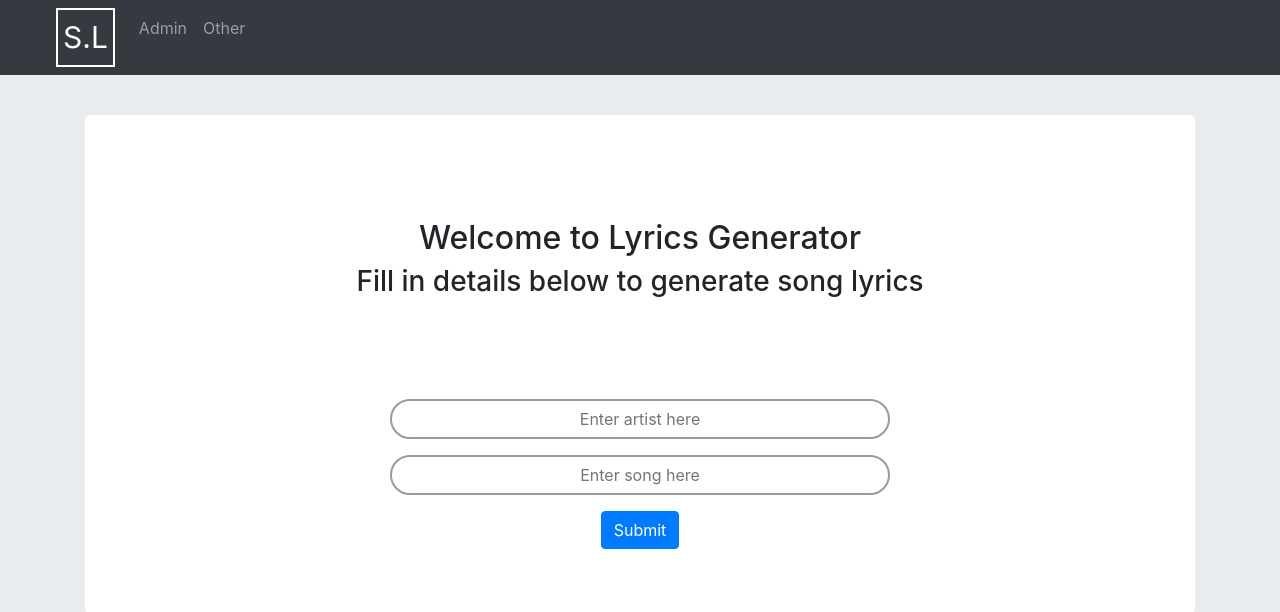
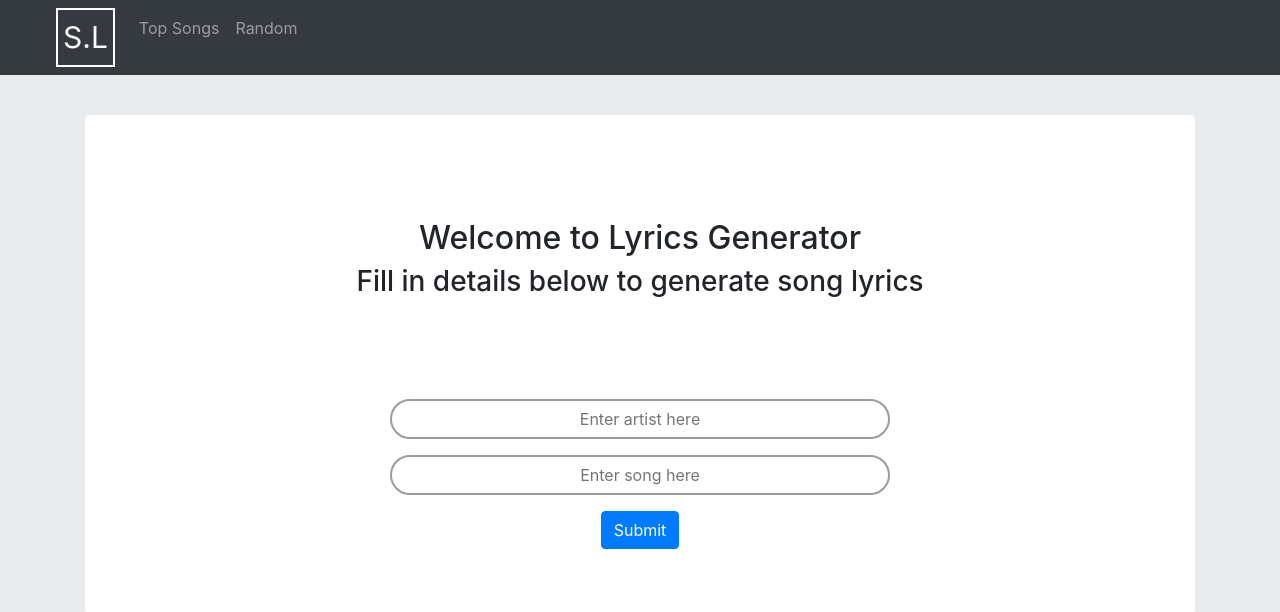
Before and after one commit to Cameron-Stewart94/Song-Lyrics-Application, a Django app: page / in a window 1280 px wide. Shown: the top 612 px of the page. Run offline with Django 3.2, Linux system fonts and the light colour scheme; some libraries are stand-ins or nearby versions.

Commit message:
random html

```diff
--- /dev/null
+++ b/songs_app/query.py
@@ -0,0 +1,4 @@
+from models import Artist, Song
+
+def a():
+    print(a)
--- a/songs_app/templates/songs_app/base.html
+++ b/songs_app/templates/songs_app/base.html
@@ -13,8 +13,8 @@
     <nav class="navbar navbar-expand-lg navbar-dark bg-dark">
       <div class="navbar-nav">
         <a id="logo" class="navbar-brand" href="{% url 'songs_app:index' %}">S.L</a>
-        <a class="nav-item nav-link" href="#">Admin</a>
-        <a class="nav-item nav-link" href="#">Other</a>
+        <a class="nav-item nav-link" href="#">Top Songs</a>
+        <a class="nav-item nav-link" href="{% url 'songs_app:random_song %'}">Random</a>
       </div>
 
     </nav>
--- a/songs_app/templates/songs_app/lyrics.html
+++ b/songs_app/templates/songs_app/lyrics.html
@@ -1,4 +1,3 @@
-
 {% extends "songs_app/base.html" %}
 {% load static %}
 {% block body_block %}
--- /dev/null
+++ b/songs_app/templates/songs_app/random_song.html
@@ -0,0 +1,6 @@
+{% extends "songs_app/base.html" %}
+{% load static %}
+{% block body_block %}
+  <h1>Random</h1>
+
+{% endblock %}
--- a/songs_app/urls.py
+++ b/songs_app/urls.py
@@ -5,5 +5,6 @@
 
 urlpatterns = [
     path('', views.index, name='index'),
-    path('lyrics/', views.lyrics, name='lyrics')
+    path('lyrics/', views.lyrics, name='lyrics'),
+    path('random_song/', views.random_song, name='random_song')
 ]
--- a/songs_app/views.py
+++ b/songs_app/views.py
@@ -18,6 +18,7 @@
         if artist_form.is_valid() and song_form.is_valid():
             artist_value = artist_form.cleaned_data['artist']
             song_value = song_form.cleaned_data['song']
+
             web_lyrics = Lyrics(artist_value, song_value)
             try:
                 web_lyrics.fetch_data()
@@ -45,3 +46,9 @@
 
 def lyrics(request):
     return render(request, 'songs_app/lyrics.html')
+
+
+
+
+def random_song(request):
+    return render(request, 'songs_app/random_song.html')
--- a/songs_project/urls.py
+++ b/songs_project/urls.py
@@ -21,4 +21,5 @@
     path('', views.index, name = 'index'),
     path('admin/', admin.site.urls),
     path('songs_app/', include('songs_app.urls', namespace='songs_app')),
+    path('random_song/', views.random_song, name='random_song')
 ]
```
Also changed, not shown: db.sqlite3.
